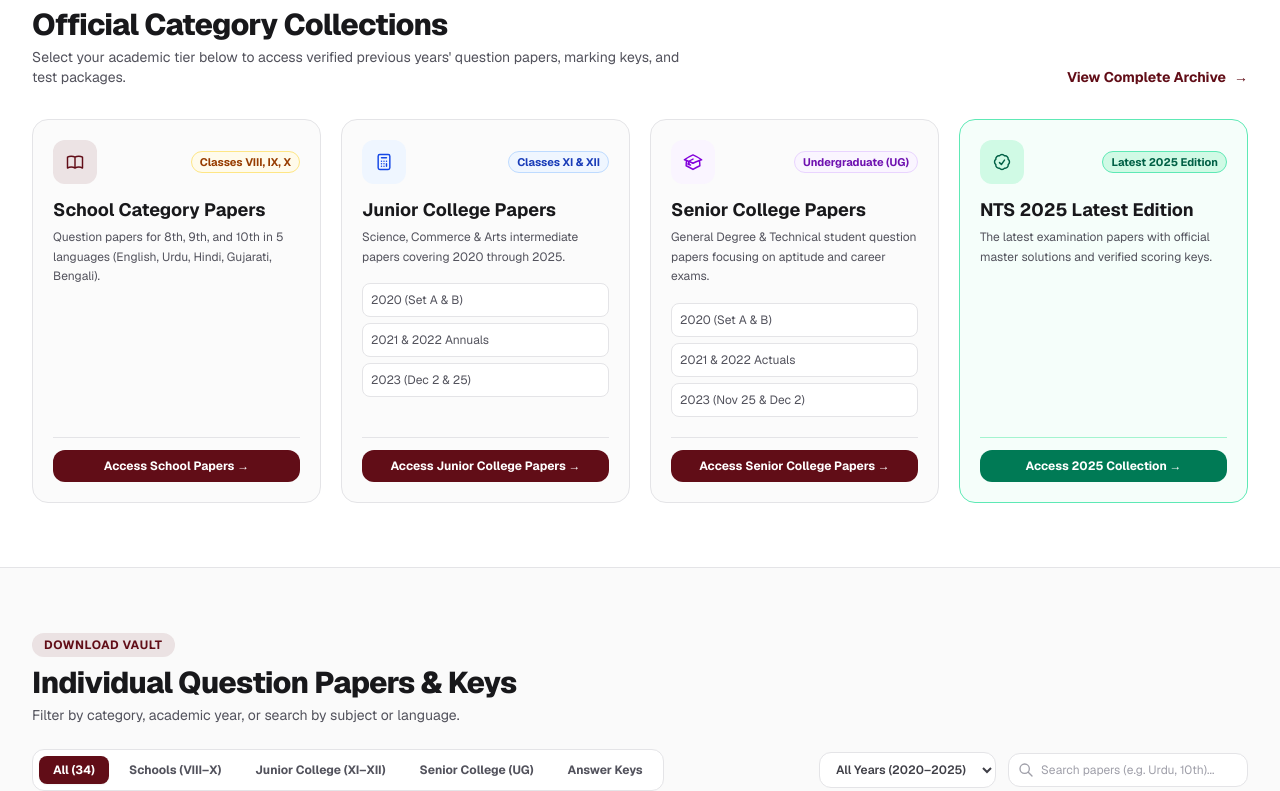
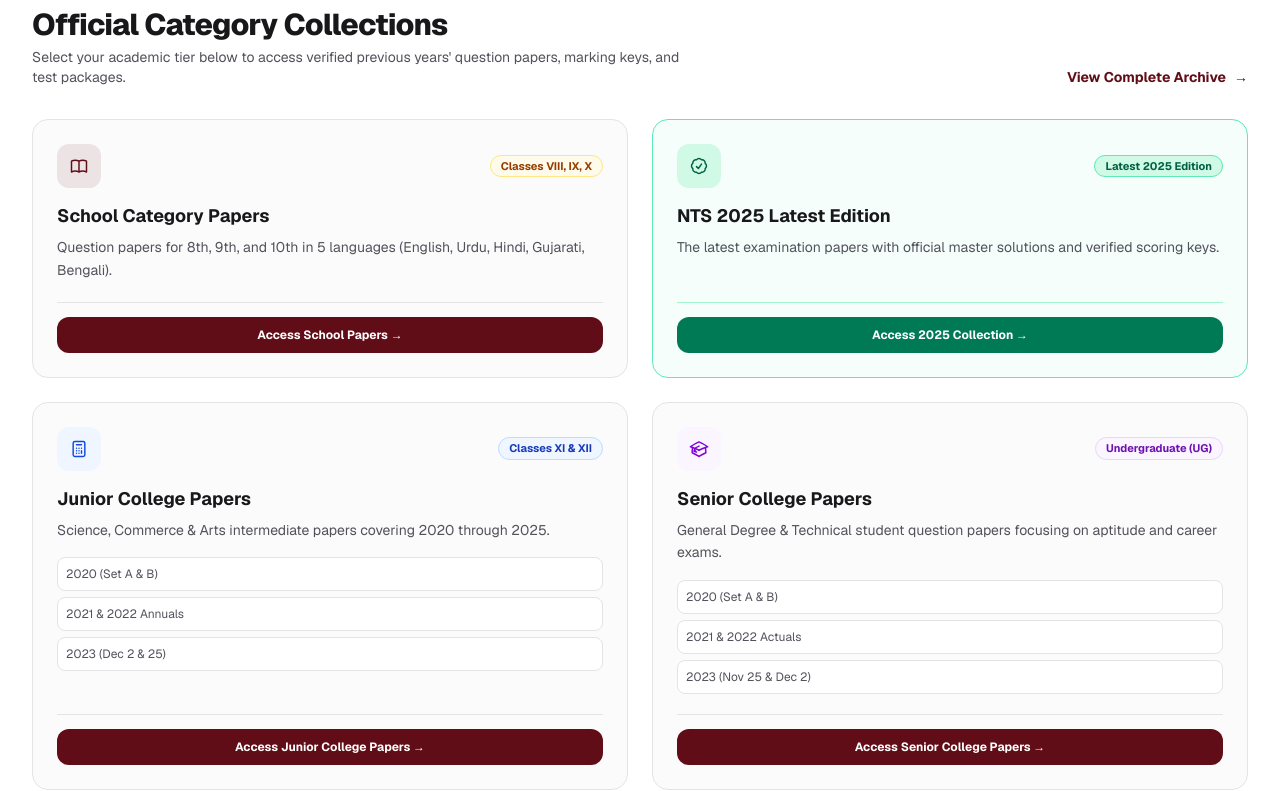
Before and after one commit to ansariafzal-ka/AMP-World-NTS-Web-Application-, a Next.js app: page /Mock_Papers in a window 1280 px wide. Shown: the part 891-1682 px from the top of the page. Built offline with nearby package versions, Linux system fonts and the light colour scheme.

Commit message:
Convert archive category cards to a balanced 2x2 grid layout

```diff
--- a/src/components/mock-papers/MockPapersContent.tsx
+++ b/src/components/mock-papers/MockPapersContent.tsx
@@ -499,9 +499,9 @@
             </a>
           </div>
 
-          <div className="mt-8 grid grid-cols-1 sm:grid-cols-2 lg:grid-cols-4 gap-5">
+          <div className="mt-8 grid grid-cols-1 md:grid-cols-2 gap-5 sm:gap-6">
             {/* Category Card 1: Schools */}
-            <div className="rounded-2xl border border-zinc-200 bg-zinc-50/70 p-5 flex flex-col justify-between hover:border-[#610D17]/40 hover:shadow-md transition-all group">
+            <div className="rounded-2xl border border-zinc-200 bg-zinc-50/70 p-5 sm:p-6 flex flex-col justify-between hover:border-[#610D17]/40 hover:shadow-md transition-all group">
               <div>
                 <div className="flex items-center justify-between">
                   <div className="flex h-11 w-11 items-center justify-center rounded-xl bg-[#610D17]/10 text-[#610D17] transition-transform group-hover:scale-105">
@@ -509,32 +509,65 @@
                       <path strokeLinecap="round" strokeLinejoin="round" d="M12 6.253v13m0-13C10.832 5.477 9.246 5 7.5 5S4.168 5.477 3 6.253v13C4.168 18.477 5.754 18 7.5 18s3.332.477 4.5 1.253m0-13C13.168 5.477 14.754 5 16.5 5c1.747 0 3.332.477 4.5 1.253v13C19.832 18.477 18.247 18 16.5 18c-1.746 0-3.332.477-4.5 1.253" />
                     </svg>
                   </div>
-                  <span className="rounded-full bg-amber-50 px-2 py-0.5 text-[11px] font-bold text-amber-800 border border-amber-200">
+                  <span className="rounded-full bg-amber-50 px-2.5 py-0.5 text-[11px] font-bold text-amber-800 border border-amber-200">
                     Classes VIII, IX, X
                   </span>
                 </div>
-                <h3 className="mt-3 text-lg font-bold text-zinc-900 group-hover:text-[#610D17] transition-colors">
+                <h3 className="mt-3.5 text-lg font-bold text-zinc-900 group-hover:text-[#610D17] transition-colors">
                   School Category Papers
                 </h3>
-                <p className="mt-1 text-xs text-zinc-600 leading-relaxed">
+                <p className="mt-1.5 text-xs sm:text-sm text-zinc-600 leading-relaxed">
                   Question papers for 8th, 9th, and 10th in 5 languages (English, Urdu, Hindi, Gujarati, Bengali).
                 </p>
               </div>
 
-              <div className="mt-5 pt-3 border-t border-zinc-200">
+              <div className="mt-5 pt-3.5 border-t border-zinc-200">
                 <a
                   href="https://drive.google.com/drive/folders/1uh9ZFUVT_WviWdCy3Wo0aZW_dba9VCsZ"
                   target="_blank"
                   rel="noopener noreferrer"
-                  className="w-full inline-flex items-center justify-center gap-1.5 rounded-xl bg-[#610D17] text-white py-2 text-xs font-bold hover:bg-[#4a0a12] transition-colors"
+                  className="w-full inline-flex items-center justify-center gap-1.5 rounded-xl bg-[#610D17] text-white py-2.5 text-xs font-bold hover:bg-[#4a0a12] transition-colors"
                 >
                   Access School Papers →
                 </a>
               </div>
             </div>
 
+            {/* Category Card 4: NTS 2025 Latest Edition */}
+            <div className="rounded-2xl border border-emerald-300 bg-emerald-50/50 p-5 sm:p-6 flex flex-col justify-between hover:border-emerald-500 hover:shadow-md transition-all group">
+              <div>
+                <div className="flex items-center justify-between">
+                  <div className="flex h-11 w-11 items-center justify-center rounded-xl bg-emerald-100 text-emerald-800 transition-transform group-hover:scale-105">
+                    <svg className="w-5 h-5" fill="none" viewBox="0 0 24 24" stroke="currentColor" strokeWidth={1.75}>
+                      <path strokeLinecap="round" strokeLinejoin="round" d="M9 12.75L11.25 15 15 9.75M21 12c0 1.268-.63 2.39-1.593 3.068a3.745 3.745 0 01-1.043 3.296 3.745 3.745 0 01-3.296 1.043A3.745 3.745 0 0112 21c-1.268 0-2.39-.63-3.068-1.593a3.746 3.746 0 01-3.296-1.043 3.745 3.745 0 01-1.043-3.296A3.745 3.745 0 013 12c0-1.268.63-2.39 1.593-3.068a3.745 3.745 0 011.043-3.296 3.746 3.746 0 013.296-1.043A3.746 3.746 0 0112 3c1.268 0 2.39.63 3.068 1.593a3.746 3.746 0 013.296 1.043 3.746 3.746 0 011.043 3.296A3.745 3.745 0 0121 12z" />
+                    </svg>
+                  </div>
+                  <span className="rounded-full bg-emerald-100 px-2.5 py-0.5 text-[11px] font-bold text-emerald-800 border border-emerald-300">
+                    Latest 2025 Edition
+                  </span>
+                </div>
+                <h3 className="mt-3.5 text-lg font-bold text-zinc-900 group-hover:text-emerald-900 transition-colors">
+                  NTS 2025 Latest Edition
+                </h3>
+                <p className="mt-1.5 text-xs sm:text-sm text-zinc-600 leading-relaxed">
+                  The latest examination papers with official master solutions and verified scoring keys.
+                </p>
+              </div>
+
+              <div className="mt-5 pt-3.5 border-t border-emerald-200">
+                <a
+                  href="https://drive.google.com/drive/folders/1qRF44TNFmtmJ1yDGDJBDOY8GMHbU88ik"
+                  target="_blank"
+                  rel="noopener noreferrer"
+                  className="w-full inline-flex items-center justify-center gap-1.5 rounded-xl bg-emerald-700 text-white py-2.5 text-xs font-bold hover:bg-emerald-800 transition-colors"
+                >
+                  Access 2025 Collection →
+                </a>
+              </div>
+            </div>
+
             {/* Category Card 2: Junior College */}
-            <div className="rounded-2xl border border-zinc-200 bg-zinc-50/70 p-5 flex flex-col justify-between hover:border-[#610D17]/40 hover:shadow-md transition-all group">
+            <div className="rounded-2xl border border-zinc-200 bg-zinc-50/70 p-5 sm:p-6 flex flex-col justify-between hover:border-[#610D17]/40 hover:shadow-md transition-all group">
               <div>
                 <div className="flex items-center justify-between">
                   <div className="flex h-11 w-11 items-center justify-center rounded-xl bg-blue-50 text-blue-700 transition-transform group-hover:scale-105">
@@ -542,14 +575,14 @@
                       <path strokeLinecap="round" strokeLinejoin="round" d="M9 7h6m0 10v-3m-3 3h.01M9 17h.01M9 14h.01M12 14h.01M15 11h.01M12 11h.01M9 11h.01M7 21h10a2 2 0 002-2V5a2 2 0 00-2-2H7a2 2 0 00-2 2v14a2 2 0 002 2z" />
                     </svg>
                   </div>
-                  <span className="rounded-full bg-blue-50 px-2 py-0.5 text-[11px] font-bold text-blue-800 border border-blue-200">
+                  <span className="rounded-full bg-blue-50 px-2.5 py-0.5 text-[11px] font-bold text-blue-800 border border-blue-200">
                     Classes XI & XII
                   </span>
                 </div>
-                <h3 className="mt-3 text-lg font-bold text-zinc-900 group-hover:text-[#610D17] transition-colors">
+                <h3 className="mt-3.5 text-lg font-bold text-zinc-900 group-hover:text-[#610D17] transition-colors">
                   Junior College Papers
                 </h3>
-                <p className="mt-1 text-xs text-zinc-600 leading-relaxed">
+                <p className="mt-1.5 text-xs sm:text-sm text-zinc-600 leading-relaxed">
                   Science, Commerce & Arts intermediate papers covering 2020 through 2025.
                 </p>
 
@@ -566,12 +599,12 @@
                 </div>
               </div>
 
-              <div className="mt-5 pt-3 border-t border-zinc-200">
+              <div className="mt-5 pt-3.5 border-t border-zinc-200">
                 <a
                   href="https://drive.google.com/drive/folders/1Y7FoYmq1uoi204gIbIo2kHjxkaIELUSb"
                   target="_blank"
                   rel="noopener noreferrer"
-                  className="w-full inline-flex items-center justify-center gap-1.5 rounded-xl bg-[#610D17] text-white py-2 text-xs font-bold hover:bg-[#4a0a12] transition-colors"
+                  className="w-full inline-flex items-center justify-center gap-1.5 rounded-xl bg-[#610D17] text-white py-2.5 text-xs font-bold hover:bg-[#4a0a12] transition-colors"
                 >
                   Access Junior College Papers →
                 </a>
@@ -579,7 +612,7 @@
             </div>
 
             {/* Category Card 3: Senior College */}
-            <div className="rounded-2xl border border-zinc-200 bg-zinc-50/70 p-5 flex flex-col justify-between hover:border-[#610D17]/40 hover:shadow-md transition-all group">
+            <div className="rounded-2xl border border-zinc-200 bg-zinc-50/70 p-5 sm:p-6 flex flex-col justify-between hover:border-[#610D17]/40 hover:shadow-md transition-all group">
               <div>
                 <div className="flex items-center justify-between">
                   <div className="flex h-11 w-11 items-center justify-center rounded-xl bg-purple-50 text-purple-700 transition-transform group-hover:scale-105">
@@ -587,14 +620,14 @@
                       <path strokeLinecap="round" strokeLinejoin="round" d="M4.26 10.147a60.436 60.436 0 00-.491 6.347A48.627 48.627 0 0112 20.904a48.627 48.627 0 018.232-4.41 60.46 60.46 0 00-.491-6.347m-15.482 0a50.57 50.57 0 00-2.658-.813A59.905 59.905 0 0112 3.493a59.902 59.902 0 0110.399 5.84c-.896.248-1.783.52-2.658.814m-15.482 0A50.697 50.697 0 0112 13.489a50.702 50.702 0 017.74-3.342M6.75 15a.75.75 0 100-1.5.75.75 0 000 1.5zm0 0v-3.675A55.378 55.378 0 0112 8.443m-5.25 6.557c.75.25 1.5.47 2.25.66" />
                     </svg>
                   </div>
-                  <span className="rounded-full bg-purple-50 px-2 py-0.5 text-[11px] font-bold text-purple-800 border border-purple-200">
+                  <span className="rounded-full bg-purple-50 px-2.5 py-0.5 text-[11px] font-bold text-purple-800 border border-purple-200">
                     Undergraduate (UG)
                   </span>
                 </div>
-                <h3 className="mt-3 text-lg font-bold text-zinc-900 group-hover:text-[#610D17] transition-colors">
+                <h3 className="mt-3.5 text-lg font-bold text-zinc-900 group-hover:text-[#610D17] transition-colors">
                   Senior College Papers
                 </h3>
-                <p className="mt-1 text-xs text-zinc-600 leading-relaxed">
+                <p className="mt-1.5 text-xs sm:text-sm text-zinc-600 leading-relaxed">
                   General Degree & Technical student question papers focusing on aptitude and career exams.
                 </p>
 
@@ -611,47 +644,14 @@
                 </div>
               </div>
 
-              <div className="mt-5 pt-3 border-t border-zinc-200">
+              <div className="mt-5 pt-3.5 border-t border-zinc-200">
                 <a
                   href="https://drive.google.com/drive/folders/1P0w5m9OGgBIqB9lRfrQKCPjzcW9BJM0T"
                   target="_blank"
                   rel="noopener noreferrer"
-                  className="w-full inline-flex items-center justify-center gap-1.5 rounded-xl bg-[#610D17] text-white py-2 text-xs font-bold hover:bg-[#4a0a12] transition-colors"
+                  className="w-full inline-flex items-center justify-center gap-1.5 rounded-xl bg-[#610D17] text-white py-2.5 text-xs font-bold hover:bg-[#4a0a12] transition-colors"
                 >
                   Access Senior College Papers →
-                </a>
-              </div>
-            </div>
-
-            {/* Category Card 4: NTS 2025 Latest Edition */}
-            <div className="rounded-2xl border border-emerald-300 bg-emerald-50/50 p-5 flex flex-col justify-between hover:border-emerald-500 hover:shadow-md transition-all group">
-              <div>
-                <div className="flex items-center justify-between">
-                  <div className="flex h-11 w-11 items-center justify-center rounded-xl bg-emerald-100 text-emerald-800 transition-transform group-hover:scale-105">
-                    <svg className="w-5 h-5" fill="none" viewBox="0 0 24 24" stroke="currentColor" strokeWidth={1.75}>
-                      <path strokeLinecap="round" strokeLinejoin="round" d="M9 12.75L11.25 15 15 9.75M21 12c0 1.268-.63 2.39-1.593 3.068a3.745 3.745 0 01-1.043 3.296 3.745 3.745 0 01-3.296 1.043A3.745 3.745 0 0112 21c-1.268 0-2.39-.63-3.068-1.593a3.746 3.746 0 01-3.296-1.043 3.745 3.745 0 01-1.043-3.296A3.745 3.745 0 013 12c0-1.268.63-2.39 1.593-3.068a3.745 3.745 0 011.043-3.296 3.746 3.746 0 013.296-1.043A3.746 3.746 0 0112 3c1.268 0 2.39.63 3.068 1.593a3.746 3.746 0 013.296 1.043 3.746 3.746 0 011.043 3.296A3.745 3.745 0 0121 12z" />
-                    </svg>
-                  </div>
-                  <span className="rounded-full bg-emerald-100 px-2 py-0.5 text-[11px] font-bold text-emerald-800 border border-emerald-300">
-                    Latest 2025 Edition
-                  </span>
-                </div>
-                <h3 className="mt-3 text-lg font-bold text-zinc-900 group-hover:text-emerald-900 transition-colors">
-                  NTS 2025 Latest Edition
-                </h3>
-                <p className="mt-1 text-xs text-zinc-600 leading-relaxed">
-                  The latest examination papers with official master solutions and verified scoring keys.
-                </p>
-              </div>
-
-              <div className="mt-5 pt-3 border-t border-emerald-200">
-                <a
-                  href="https://drive.google.com/drive/folders/1qRF44TNFmtmJ1yDGDJBDOY8GMHbU88ik"
-                  target="_blank"
-                  rel="noopener noreferrer"
-                  className="w-full inline-flex items-center justify-center gap-1.5 rounded-xl bg-emerald-700 text-white py-2 text-xs font-bold hover:bg-emerald-800 transition-colors"
-                >
-                  Access 2025 Collection →
                 </a>
               </div>
             </div>
```
